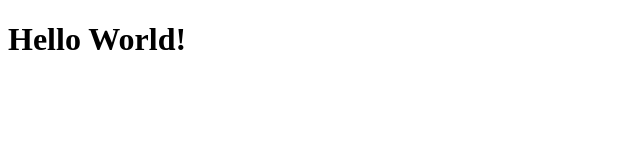
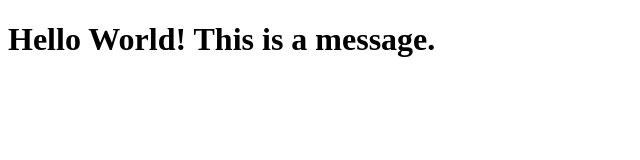
Before and after one commit to suyogyj/coursera-web, a plain HTML site: page site/index.html in a window 1280 px wide. Shown: the whole page, without its empty margins (0-640 px from the left). Drawn offline with Linux system fonts and the light colour scheme.

Commit message:
small change

```diff
--- a/site/index.html
+++ b/site/index.html
@@ -6,6 +6,6 @@
 	<title>Hello World!</title>
 </head>
 <body>
-<h1>Hello World!</h1>
+<h1>Hello World! This is a message.</h1>
 </body>
 </html>
```
